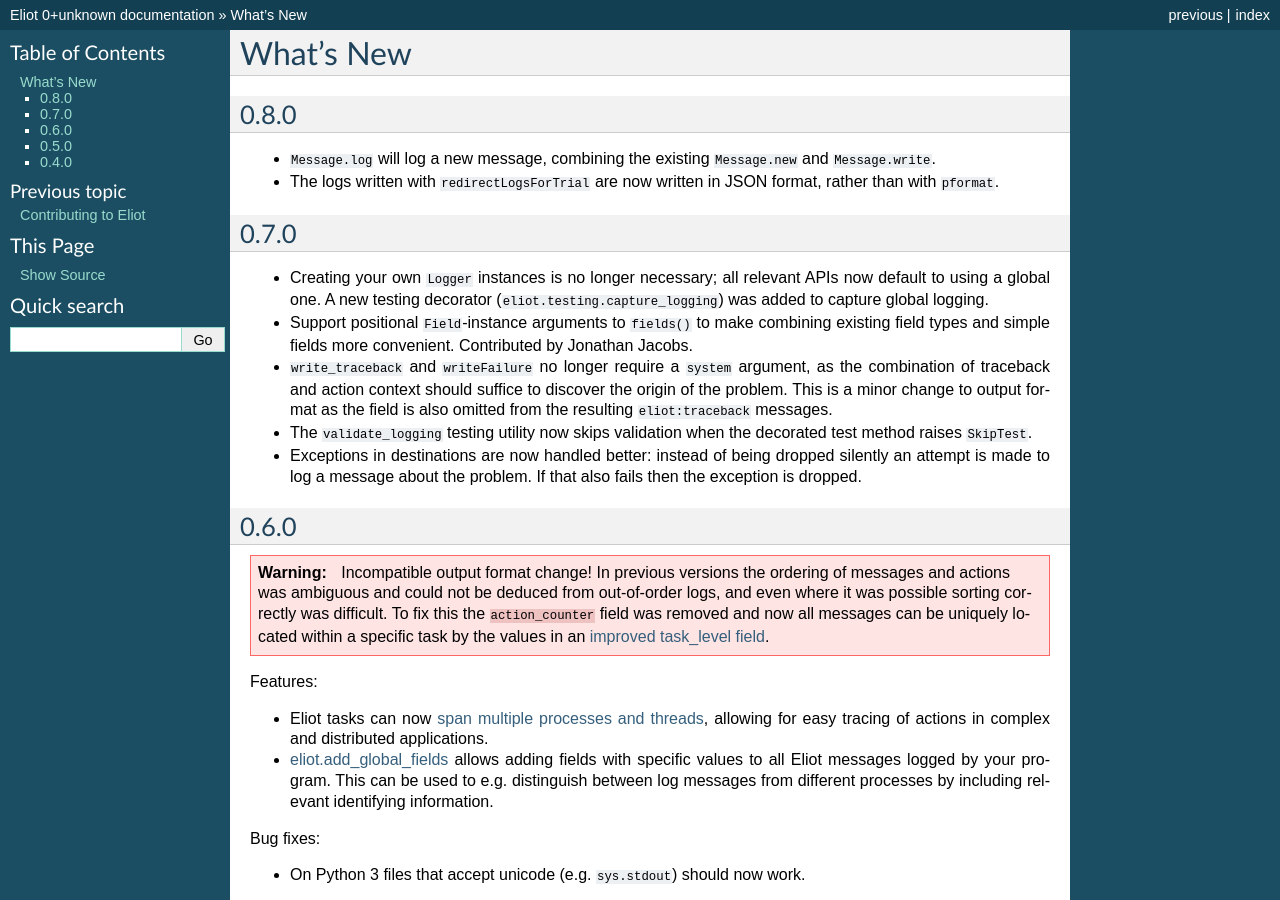
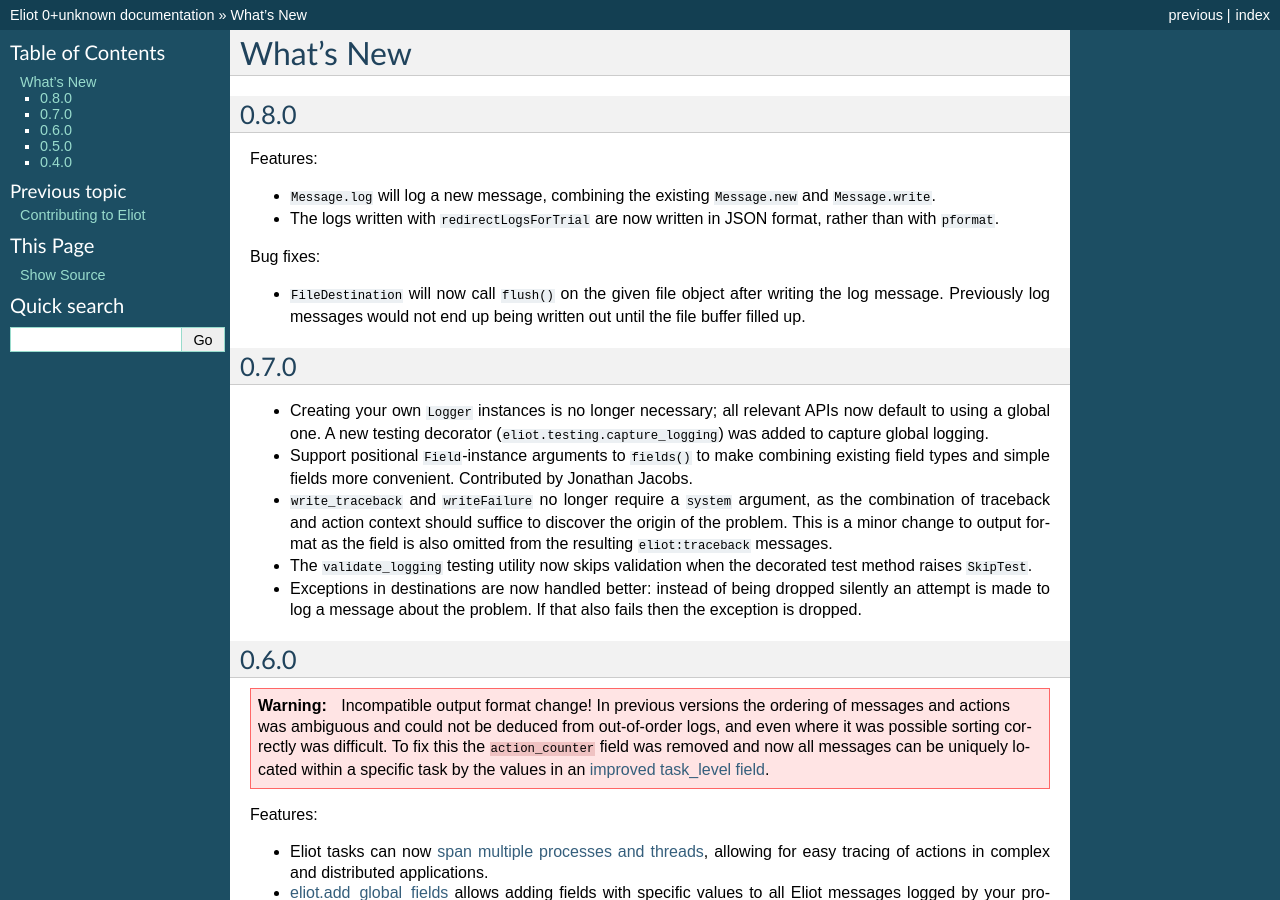
Before and after one commit to itamarst/eliot, a Sphinx documentation site: the page built from docs/source/news.rst, in a window 1280 px wide and 900 px high. Built offline with Sphinx 7.4.7, drawn with Linux system fonts in a browser that asks for light colours.

Commit message:
News entry: FileDestination now calls flush().

```diff
--- a/docs/source/news.rst
+++ b/docs/source/news.rst
@@ -4,8 +4,15 @@
 0.8.0
 ^^^^^
 
+Features:
+
 * ``Message.log`` will log a new message, combining the existing ``Message.new`` and ``Message.write``.
 * The logs written with ``redirectLogsForTrial`` are now written in JSON format, rather than with ``pformat``.
+
+Bug fixes:
+
+* ``FileDestination`` will now call ``flush()`` on the given file object after writing the log message.
+  Previously log messages would not end up being written out until the file buffer filled up.
 
 0.7.0
 ^^^^^
```
